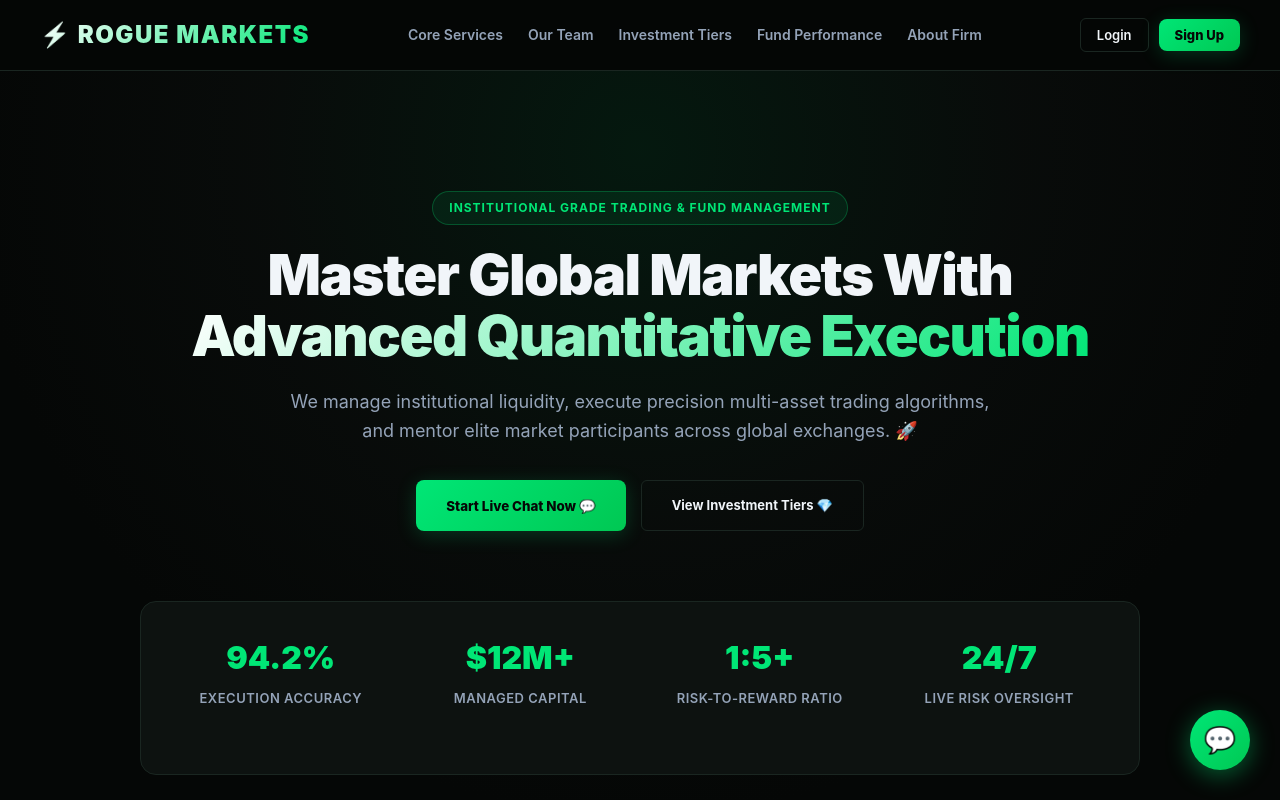
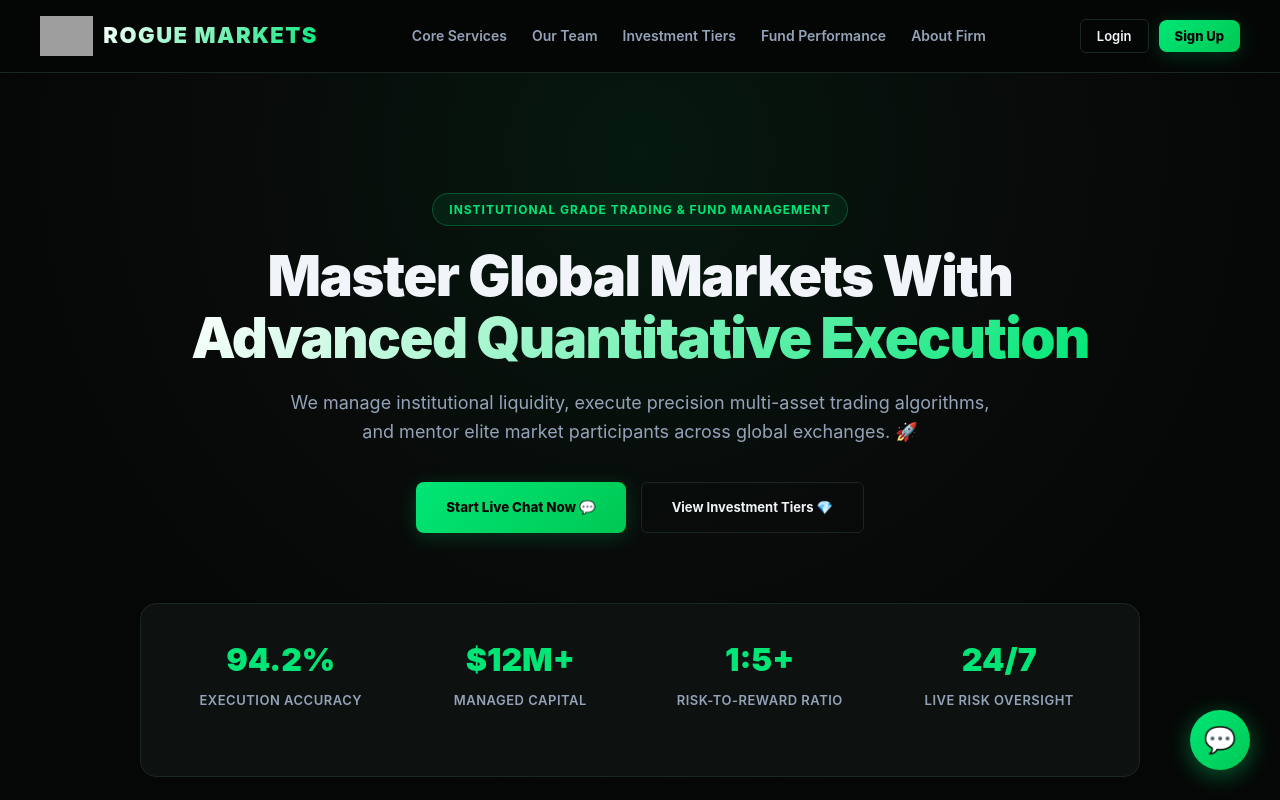
Before and after one commit to mahmoodoffice9-code/rogue-market, a plain HTML site: page index.html in a window 1280 px wide. Shown: the top 800 px of the page. Drawn offline with nearby package versions, Linux system fonts and the light colour scheme; no server answers; grey boxes are pictures that could not be loaded.

Commit message:
Update index.html

```diff
--- a/index.html
+++ b/index.html
@@ -38,14 +38,22 @@
       z-index: 1000;
     }
     .logo {
-      font-size: 24px;
+      display: flex;
+      align-items: center;
+      gap: 10px;
+    }
+    .logo img {
+      height: 40px;
+      width: auto;
+      object-fit: contain;
+    }
+    .logo-text {
+      font-size: 22px;
       font-weight: 900;
       letter-spacing: 1.5px;
       background: linear-gradient(135deg, #ffffff, var(--accent-green));
       -webkit-background-clip: text;
       -webkit-text-fill-color: transparent;
-      text-decoration: none;
-      cursor: pointer;
     }
     .nav-links { display: flex; align-items: center; gap: 25px; }
     .nav-links a { color: var(--text-muted); text-decoration: none; transition: 0.25s ease; font-size: 14px; font-weight: 600; cursor: pointer; }
@@ -134,6 +142,7 @@
     .tech-tags { display: flex; flex-wrap: wrap; gap: 8px; }
     .tag { background: rgba(0, 230, 118, 0.03); border: 1px solid var(--border-color); padding: 5px 12px; border-radius: 6px; font-size: 12px; font-weight: 600; color: var(--accent-green); }
 
+    /* Team Grid Section */
     .team-grid { display: grid; grid-template-columns: repeat(auto-fit, minmax(280px, 1fr)); gap: 30px; }
     .team-card { background: var(--bg-card); border: 1px solid var(--border-color); border-radius: 20px; overflow: hidden; text-align: center; padding: 30px 20px; transition: 0.3s; }
     .team-card:hover { border-color: var(--accent-green); transform: translateY(-5px); }
@@ -170,6 +179,7 @@
     .stack-grid { display: grid; grid-template-columns: repeat(2, 1fr); gap: 15px; }
     .stack-item { background: rgba(0, 230, 118, 0.02); border: 1px solid var(--border-color); padding: 20px; border-radius: 14px; text-align: center; font-weight: 700; font-size: 14px; }
 
+    /* Admin Panel Dashboard Styling */
     #admin-panel { display: none; background: var(--bg-card); border: 1px solid var(--accent-green); border-radius: 20px; padding: 30px; margin-top: 40px; }
     .admin-grid { display: grid; grid-template-columns: 280px 1fr; gap: 20px; margin-top: 20px; }
     .chat-users-list { background: var(--bg-deep); border: 1px solid var(--border-color); border-radius: 12px; padding: 12px; height: 350px; overflow-y: auto; }
@@ -224,6 +234,7 @@
     .chat-popup-footer { padding: 12px; border-top: 1px solid var(--border-color); display: flex; gap: 8px; background: var(--bg-deep); }
     .chat-popup-footer input { flex: 1; background: var(--bg-card); border: 1px solid var(--border-color); padding: 8px 10px; border-radius: 6px; color: var(--text-main); font-size: 13px; }
 
+    /* Admin Users Table Styling */
     .user-table { width: 100%; border-collapse: collapse; margin-top: 10px; font-size: 13px; }
     .user-table th, .user-table td { border: 1px solid var(--border-color); padding: 8px 12px; text-align: left; }
     .user-table th { background: var(--bg-deep); color: var(--accent-green); }
@@ -242,7 +253,10 @@
 
   <!-- Header & Navigation -->
   <header>
-    <a href="#" class="logo">⚡ ROGUE MARKETS</a>
+    <div class="logo">
+      <img src="https://i.ibb.co/Y7cq9DTt/logo.png" alt="Rogue Markets Logo">
+      <div class="logo-text">ROGUE MARKETS</div>
+    </div>
     <div class="nav-links">
       <a href="#services">Core Services</a>
       <a href="#team">Our Team</a>
@@ -308,6 +322,7 @@
     <p class="section-desc">Meet the professional quantitative traders and risk strategists driving institutional performance.</p>
 
     <div class="team-grid" id="publicTeamGrid">
+      <!-- Dynamic Team Members will load here -->
       <div style="grid-column: 1 / -1; text-align: center; color: var(--text-muted); padding: 20px;">Loading executive team profiles...</div>
     </div>
   </div>
@@ -406,6 +421,7 @@
       <h3 style="color: var(--accent-green); margin-bottom: 5px;">⚡ Rogue Markets Admin Live Dashboard</h3>
       <p style="color: var(--text-muted); font-size: 13px;">Restricted Console — Registered Users, Live Client Chats & Team Management.</p>
 
+      <!-- TEAM SETUP FORM IN ADMIN -->
       <div style="background: var(--bg-deep); border: 1px solid var(--border-color); border-radius: 12px; padding: 20px; margin-top: 20px;">
         <h4 style="color: var(--accent-green); margin-bottom: 12px; font-size: 15px;">👥 Add / Setup Team Member</h4>
         <div style="display: grid; grid-template-columns: repeat(auto-fit, minmax(200px, 1fr)); gap: 12px;">
@@ -415,11 +431,12 @@
           <div class="form-group" style="margin-bottom:0;"><label>Phone Number</label><input type="text" id="adminTeamPhone" placeholder="e.g. +92 300 1234567"></div>
         </div>
         <div style="margin-top: 12px; display: flex; gap: 10px; align-items: center;">
-          <div class="form-group" style="margin-bottom:0; flex:1;"><label>Profile Picture URL</label><input type="text" id="adminTeamImage" placeholder="Paste Image URL"></div>
+          <div class="form-group" style="margin-bottom:0; flex:1;"><label>Profile Picture URL</label><input type="text" id="adminTeamImage" placeholder="Paste Image URL (e.g. Unsplash link)"></div>
           <button class="btn-primary" id="addTeamBtn" style="margin-top: 18px; padding: 11px 20px;">Add Member 🚀</button>
         </div>
       </div>
 
+      <!-- Live Chat Inbox UI for Admin -->
       <div class="admin-grid">
         <div class="chat-users-list" id="adminChatUsersList">
           <div style="font-size: 11px; font-weight: 700; color: var(--accent-green); text-transform: uppercase; margin-bottom: 8px;">Active Chats 💬</div>
@@ -562,8 +579,10 @@
       let selectedChatEmail = null;
       let chatInterval = null;
 
+      // Load Public Team Members on startup
       loadPublicTeam();
 
+      // Modal Triggers
       const loginModal = document.getElementById('loginModal');
       const signupModal = document.getElementById('signupModal');
       const chatPopup = document.getElementById('chatPopup');
@@ -574,6 +593,7 @@
       document.getElementById('openSignupBtn').addEventListener('click', () => signupModal.style.display = 'flex');
       document.getElementById('closeSignupModal').addEventListener('click', () => signupModal.style.display = 'none');
 
+      // Chat Toggles with Login Check
       const toggleChat = () => {
         const sessionData = localStorage.getItem('rogue_user');
         if (!sessionData) {
@@ -604,6 +624,7 @@
         btn.addEventListener('click', toggleChat);
       });
 
+      // Custom Sign Up Logic
       document.getElementById('submitSignupBtn').addEventListener('click', async () => {
         const name = document.getElementById('signupName').value.trim();
         const email = document.getElementById('signupEmail').value.trim();
@@ -640,6 +661,7 @@
         updateNavAuth();
       });
 
+      // Custom Login Logic
       document.getElementById('submitLoginBtn').addEventListener('click', async () => {
         const email = document.getElementById('loginEmail').value.trim();
         const password = document.getElementById('loginPassword').value.trim();
@@ -667,6 +689,7 @@
         updateNavAuth();
       });
 
+      // Logout Logic
       window.handleLogout = function() {
         localStorage.removeItem('rogue_user');
         document.getElementById('admin-panel').style.display = 'none';
@@ -718,12 +741,14 @@
         }
       }
 
+      // Load Data for Admin Panel
       async function loadAdminData() {
         loadAdminUsers();
         loadAdminChatUsers();
         loadAdminTeamTable();
       }
 
+      // Load Public Team Members
       async function loadPublicTeam() {
         const grid = document.getElementById('publicTeamGrid');
         const { data: team, error } = await supabase.from('team_members').select('*').order('created_at', { ascending: true });
@@ -747,6 +772,7 @@
         });
       }
 
+      // Add Team Member via Admin Panel
       document.getElementById('addTeamBtn').addEventListener('click', async () => {
         const name = document.getElementById('adminTeamName').value.trim();
         const title = document.getElementById('adminTeamTitle').value.trim();
@@ -777,6 +803,7 @@
         loadPublicTeam();
       });
 
+      // Load Admin Team Table for Deletion/Management
       async function loadAdminTeamTable() {
         const tbody = document.getElementById('adminTeamTableBody');
         const { data: team, error } = await supabase.from('team_members').select('*').order('created_at', { ascending: false });
@@ -801,6 +828,7 @@
         });
       }
 
+      // Delete Team Member
       window.deleteTeamMember = async function(id) {
         if (!confirm("Kya aap waqai is team member ko remove karna chahte hain?")) return;
 
@@ -814,6 +842,7 @@
         loadPublicTeam();
       };
 
+      // Load Users List for Admin Table
       async function loadAdminUsers() {
         const tableBody = document.getElementById('adminUsersTableBody');
         const { data: users, error } = await supabase.from('users').select('*').order('created_at', { ascending: false });
@@ -824,7 +853,7 @@
         }
 
         tableBody.innerHTML = '';
-        users.forEach(u => {
+        users.users.forEach(u => {
           const date = new Date(u.created_at).toLocaleString();
           tableBody.innerHTML += `
             <tr>
@@ -837,6 +866,7 @@
         });
       }
 
+      // Load Active Chat Users for Admin Dashboard Inbox
       async function loadAdminChatUsers() {
         const listDiv = document.getElementById('adminChatUsersList');
         const { data: messages, error } = await supabase.from('messages').select('*').order('created_at', { ascending: false });
@@ -972,6 +1002,7 @@
           return;
         }
 
+        input.value = and (input.value = ''); // reset
         input.value = '';
         loadClientMessages();
       };
```
